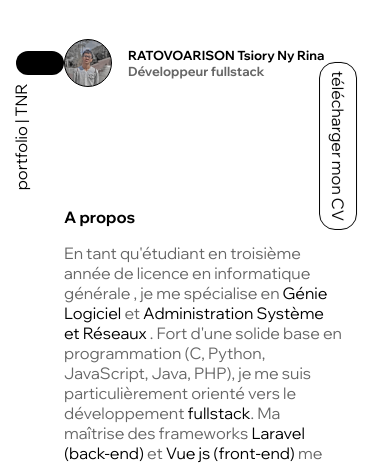
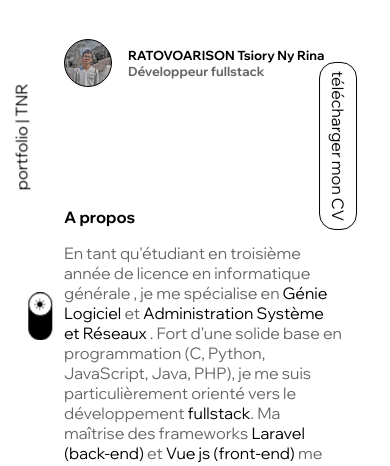
Before and after one commit to TNyRina/portfolio-back-end-profil, a website: page index.html in a window 390 px wide. Shown: the top 466 px of the page. Drawn offline with nearby package versions, Linux system fonts and the light colour scheme; a web font is replaced by a local one.

Commit message:
fisrt  responsive mode-dark

```diff
--- a/index.html
+++ b/index.html
@@ -42,13 +42,17 @@
 
 </head>
 <body>
-    <div class="top">
-        <div>portfolio | TNR</div>
+    <div class="mode-container">
         <div id="toggle-mode-container" class="toggle-mode-container">
             <div id="toggle-mode" class="toggle-mode">
                 <i id="icon-mode" class="bi bi-brightness-high-fill"></i>
             </div>
         </div>
+    </div>
+
+    <div class="top">
+        <div>portfolio | TNR</div>
+
         <div class="download-vc-btn">télécharger mon CV</div>
     </div>
     <header>
--- a/style/header.css
+++ b/style/header.css
@@ -1,5 +1,6 @@
 header{
     display: flex;
+    z-index: 5;
     align-items: center;
     padding: var(--padding-container-y) var(--padding-container-x);
     width: 50%;
@@ -98,7 +99,7 @@ nav a.active{
     header .contact ul{
         position: fixed;
         flex-direction: column;
-        top: 15vh;
+        top: 30vh;
         left: 1rem;
     }
 
@@ -121,7 +122,7 @@ nav a.active{
         width: 100%;
         padding: 1rem;
         min-height: 15vh;
-        z-index: 15;
+        background: var(--background-color);
     }
 
     header .head{
--- a/style/top.css
+++ b/style/top.css
@@ -22,7 +22,20 @@
     color: var(--background-color);
 }
 
+.mode-container{
+    z-index: 15;
+    width: auto;
+    margin: 0 auto;
+    position: fixed;
+    display: flex;
+    justify-content: center;
+    align-items: center;
+    height: 15vh;
+    transform: rotate(90deg);
+}
+
 .toggle-mode-container{
+
     display: flex;
     align-items: center;
     justify-content: start;
@@ -55,23 +68,22 @@
 
 }
 
+@media(max-width: 1195px){
+    .mode-container{
+        top: 15vh;
+        left: 1rem;
+    }
+}
+
 @media(max-width: 992px) {
 
 }
 
 @media(max-width: 768px) {
     .top{
+        background: transparent;
         padding: 1rem;
     }
-
-
-    .toggle-mode-container{
-        /* z-index: 50;
-        position: fixed;
-        bottom: 0;
-        right: 0; */
-    }
-
 
 }
 
@@ -87,6 +99,10 @@
         position: fixed;
         right: 2rem;
     }
+
+    .mode-container{
+        top: 30vh;
+    }
 }
 
 @media(max-width: 500px) {
```
